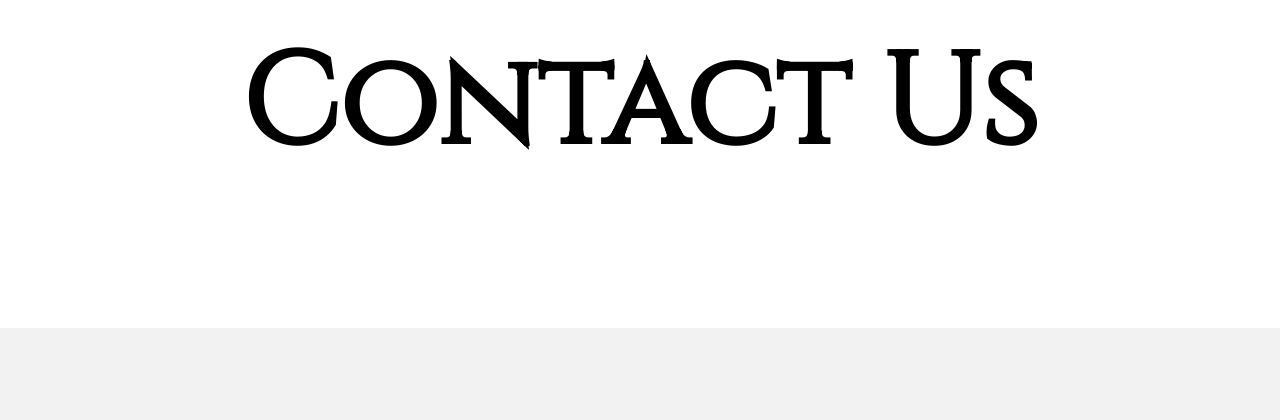
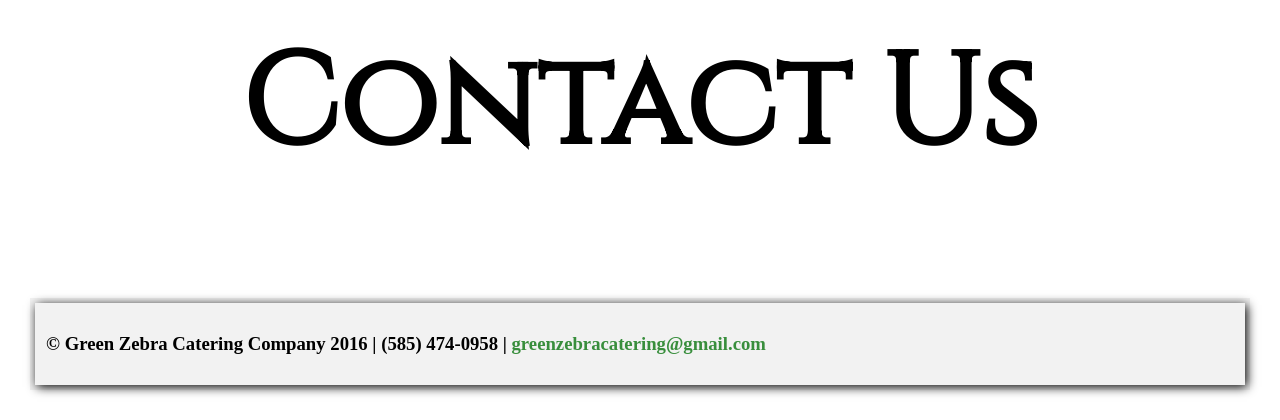
Before and after one commit to UnheardWar/greenzebracatering, a PHP site: page /index.html in a window 1280 px wide. Shown: the part 3306-3726 px from the top of the page. Before the commit the page ends 3634 px from the top, so only its background shows below. Run offline with PHP 8.4, Linux system fonts and the light colour scheme; some web fonts are replaced.

Commit message:
Going Live new design - 10/12/2016 1:50am

```diff
--- a/css/testing.css
+++ b/css/testing.css
@@ -560,6 +560,17 @@ figure.prof-card.hover figcaption:before {
     text-transform: uppercase
 }
 
+#footer {
+    flex: 1;
+    margin: 5px;
+    width: 100%;
+    background: #f2f2f2;
+    padding: 11px;
+    box-shadow: 2px 2px 10px black;
+    text-align: left;
+}
+
+
 @media all and (max-width: 1380px) {
     .gzlogo {
         max-width: 480px;
--- a/index.html
+++ b/index.html
@@ -156,6 +156,9 @@
                 <h2>Contact Us</h2>
             </div>
             <div class="content-wrap">
+                <div id="footer">
+                    <h3> &#169; Green Zebra Catering Company 2016 | (585) 474-0958 | <a href="mailto:greenzebracatering@gmail.com">greenzebracatering@gmail.com</a> </h3>
+                </div>
             </div>
     </article>
 
```
